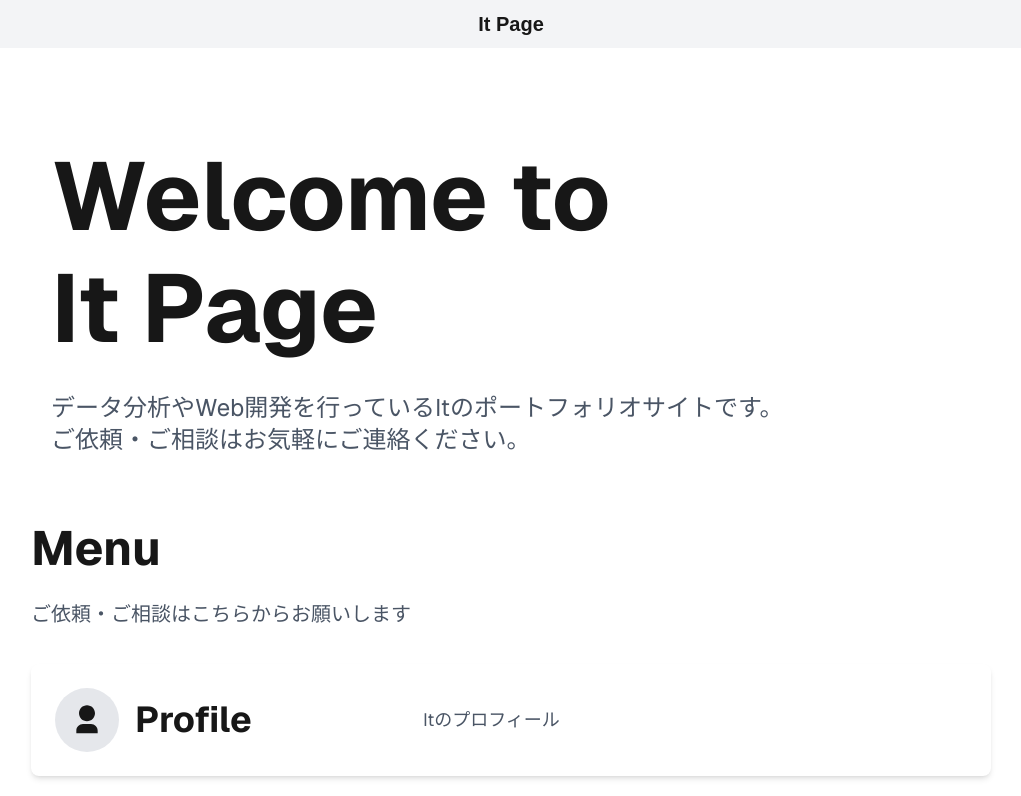
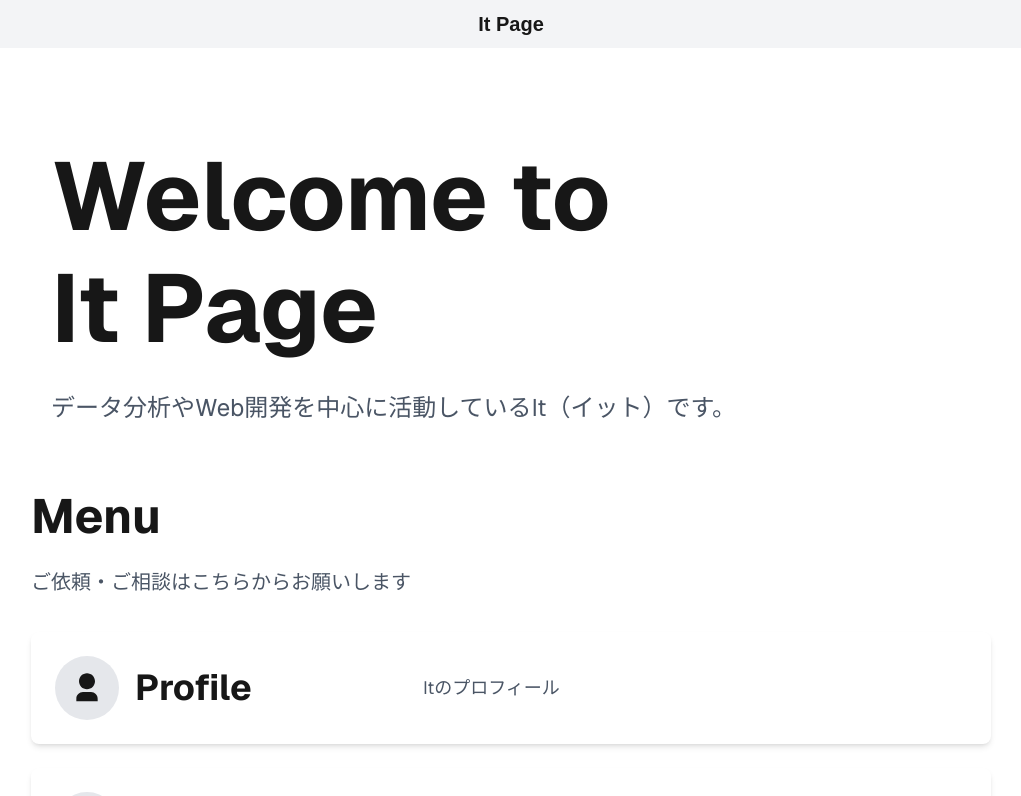
Before and after one commit to itto1018/It_homepage, a Next.js app: page / in a window 1280 px wide. Shown: the top 796 px of the page, without its empty margins (129-1150 px from the left). Built offline with nearby package versions, Linux system fonts and the light colour scheme.

Commit message:
fix: top

```diff
--- a/src/app/page.tsx
+++ b/src/app/page.tsx
@@ -9,16 +9,12 @@ export default function Home() {
       <main className="w-4/5 row-start-2 flex flex-col gap-2 items-start lg:gap-7">
         {/* top */}
         <div className="flex flex-col gap-5 py-5 lg:py-10 lg:px-5">
-          <div className="mb-2 text-5xl sm:text-6xl font-bold text-start lg:mb-4 lg:text-8xl">
+          <div className="mb-2 text-5xl sm:text-6xl md:text-7xl font-bold text-start lg:mb-4 lg:text-8xl">
             <h1 className="pb-2 sm:pb-3 lg:pb-4">Welcome to</h1>
             <h1>It Page</h1>
           </div>
-          <article className="text-xs text-gray-600 lg:text-2xl">
-            <p>
-              データ分析やWeb開発を行っているItのポートフォリオサイトです。
-              <br />
-              ご依頼・ご相談はお気軽にご連絡ください。
-            </p>
+          <article className="text-xs md:text-base text-gray-600 lg:text-2xl">
+            <p>データ分析やWeb開発を中心に活動しているIt（イット）です。</p>
           </article>
         </div>
         {/* Menu */}
```
